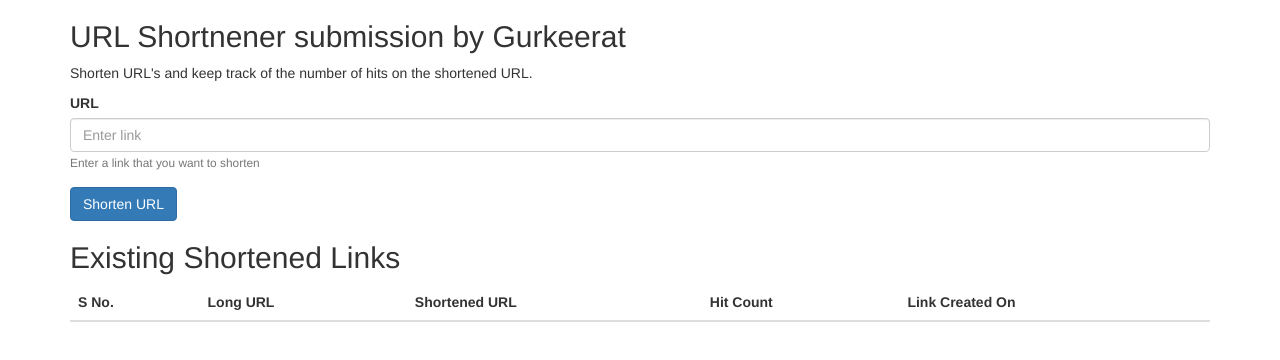
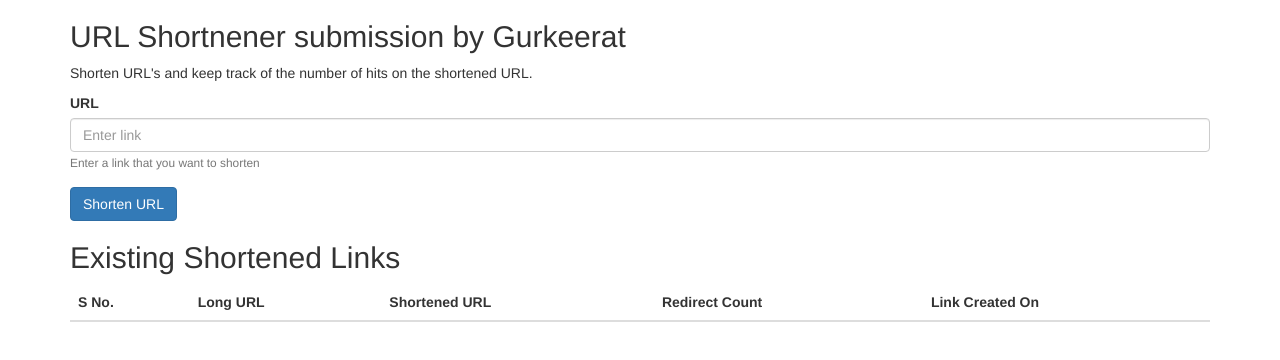
Before and after one commit to Keerat666/URL-Shortner, a website: page file.html in a window 1280 px wide. Drawn offline with nearby package versions, Linux system fonts and the light colour scheme; no server answers.

Commit message:
updated readme

```diff
--- a/file.html
+++ b/file.html
@@ -32,7 +32,7 @@
         <th>S No.</th>
         <th>Long URL</th>
         <th>Shortened URL</th>
-        <th>Hit Count</th>
+        <th>Redirect Count</th>
         <th>Link Created On</th>
 
       </tr>
```
Also changed, not shown: README.md, images/result.PNG (added), images/ui.PNG (added).
